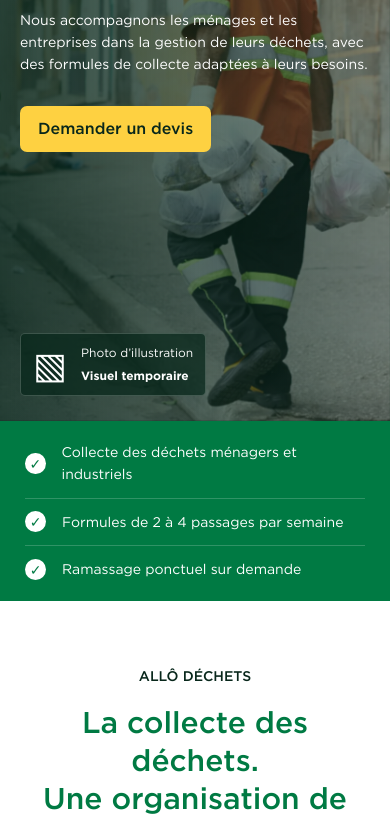
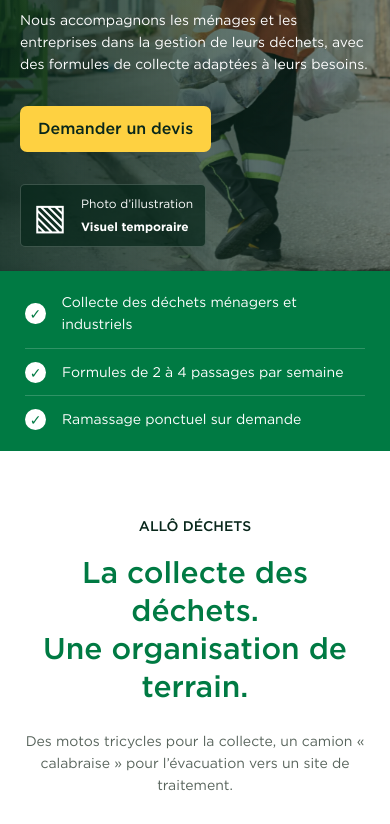
Before and after one commit to Gaslandie/allo-dechet, a website: page public/index.html in a window 390 px wide. Shown: the part 299-1123 px from the top of the page. Drawn offline with Linux system fonts and the light colour scheme.

Commit message:
Reduce mobile hero bottom spacing

```diff
--- a/public/styles.css
+++ b/public/styles.css
@@ -689,13 +689,14 @@ footer .container {
   }
   .hero {
     margin: 12px;
-    min-height: 720px;
+    min-height: 0;
   }
   .navigation {
     padding: 22px 20px;
   }
   .hero-content {
-    padding-block: 75px 155px;
+    flex: none;
+    padding-block: 75px 32px;
     justify-content: flex-start;
   }
   .hero-description {
@@ -710,9 +711,12 @@ footer .container {
     gap: 12px;
   }
   .hero-media-note {
-    left: 20px;
+    position: relative;
+    align-self: flex-start;
+    margin: 0 20px 24px;
+    left: auto;
     right: auto;
-    bottom: 25px;
+    bottom: auto;
     padding: 10px 12px;
   }
   .facts-strip {
@@ -929,9 +933,6 @@ footer .container {
   .hero .actions {
     flex-direction: column;
   }
-  .hero {
-    min-height: 770px;
-  }
   .process-grid {
     grid-template-columns: 1fr;
   }
```
